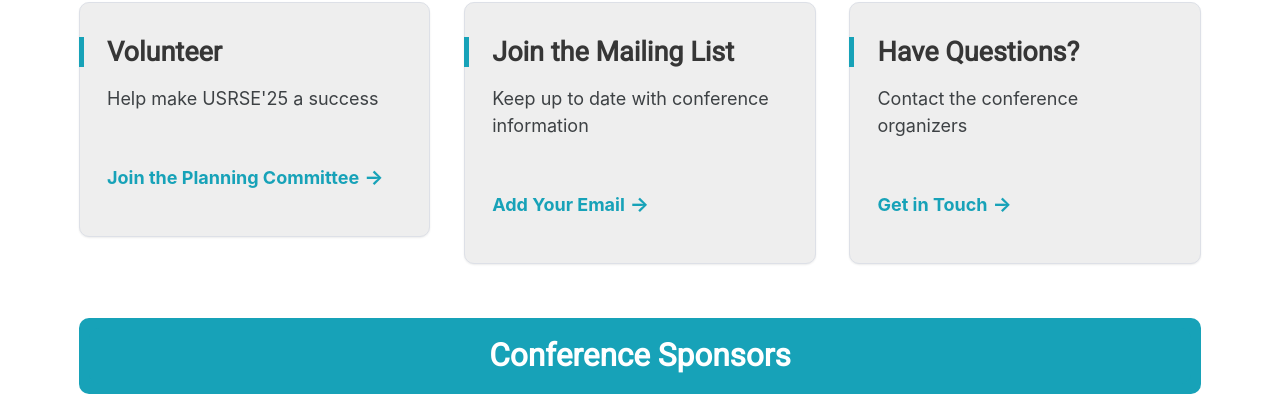
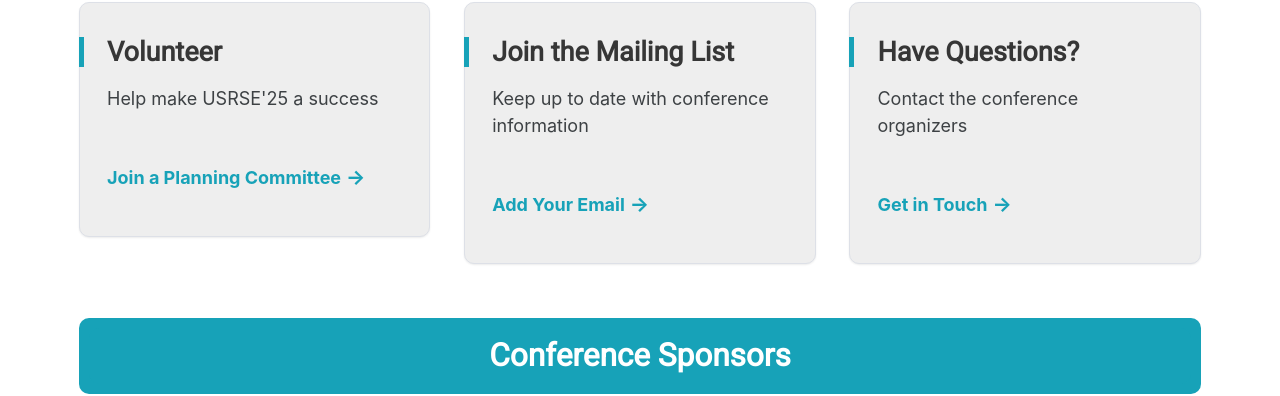
Before and after one commit to USRSE/usrse25, a Jekyll site: the page built from index.html, in a window 1280 px wide and 900 px high, scrolled down 519 px. Shown: the part 93-489 px from the top of the window. Built offline with Jekyll 4.4.1, drawn with Linux system fonts in a browser that asks for light colours; the list of posts is cut into pages by our own code; a style sheet for code colours, icons or effects is not loaded.

Commit message:
Update callouts.yml

```diff
--- a/_data/callouts.yml
+++ b/_data/callouts.yml
@@ -3,7 +3,7 @@
     subtitle: >
       Help make USRSE'25 a success <br>
     link: about/organization/
-    link_name: Join the Planning Committee
+    link_name: Join a Planning Committee
   - title: Join the Mailing List
     subtitle: >
       Keep up to date with conference information <br>
```
